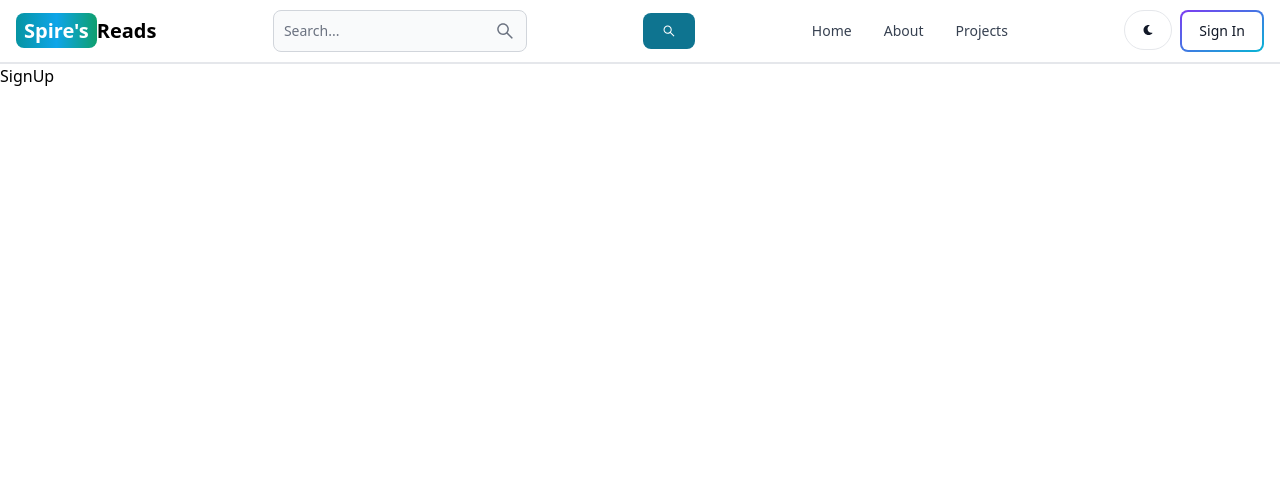
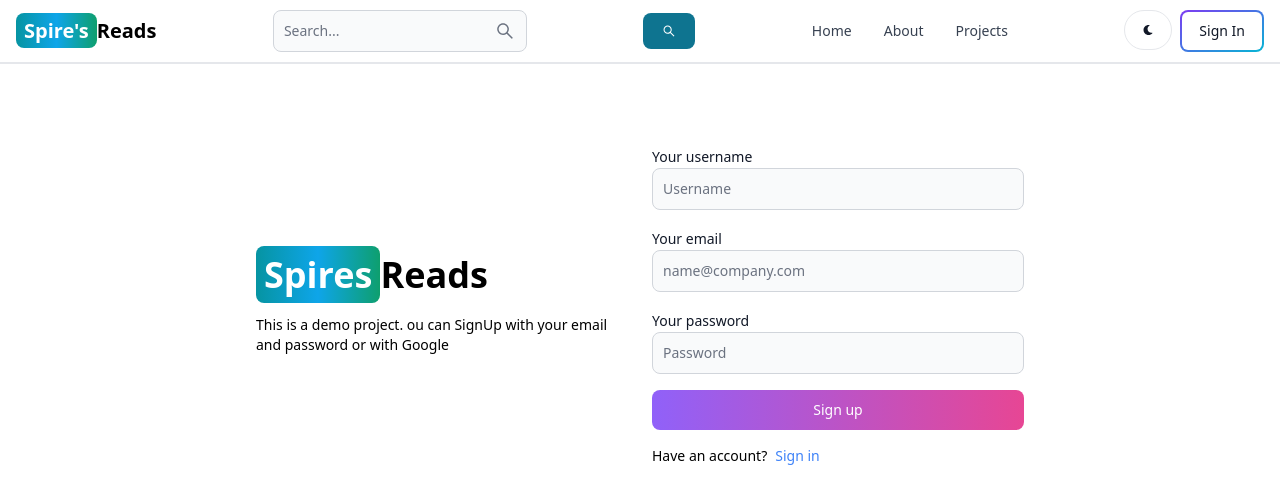
Before and after one commit to Suren06/spire-reads, a React (Vite) app in the folder client/: page /sign-up in a window 1280 px wide. Shown: the top 504 px of the page. Built offline with nearby package versions, Linux system fonts and the light colour scheme.

Commit message:
Create Signup page UI

```diff
--- a/client/src/pages/SignUp.jsx
+++ b/client/src/pages/SignUp.jsx
@@ -1,5 +1,58 @@
+import { Button, Label, TextInput } from "flowbite-react";
+import { Link } from "react-router-dom";
+
 const SignUp = () => {
-  return <div>SignUp</div>;
+  return (
+    <div className="min-h-screen mt-20">
+      <div className="flex max-w-3xl mx-auto flex-col md:flex-row md:items-center gap-6">
+        {/*left side */}
+        <div className="flex-1">
+          <Link to="/" className="text-4xl font-bold dark:text-white">
+            <span className="px-2 py-1 rounded-lg bg-gradient-to-r from-teal-500 via-sky-500 to-green-500 text-white">
+              Spires
+            </span>
+            Reads
+          </Link>
+          <p className="text-sm mt-5">
+            This is a demo project. ou can SignUp with your email and password
+            or with Google
+          </p>
+        </div>
+        {/*right side */}
+        <div className="flex-1">
+          <form className="flex flex-col gap-4">
+            <div>
+              <Label value="Your username" />
+              <TextInput type="text" placeholder="Username" id="username" />
+            </div>
+            <div>
+              <Label value="Your email" />
+              <TextInput
+                type="email"
+                placeholder="name@company.com"
+                id="email"
+              />
+            </div>
+            <div>
+              <Label value="Your password" />
+              <TextInput type="password" placeholder="Password" id="password" />
+            </div>
+            <Button gradientDuoTone="purpleToPink" type="submit">
+              Sign up
+            </Button>
+          </form>
+
+          <div className="flex gap-2 text-sm mt-4">
+            <span>Have an account?</span>
+            <Link to="/sign-in" className="text-blue-500">
+              {" "}
+              Sign in
+            </Link>
+          </div>
+        </div>
+      </div>
+    </div>
+  );
 };
 
 export default SignUp;
```
